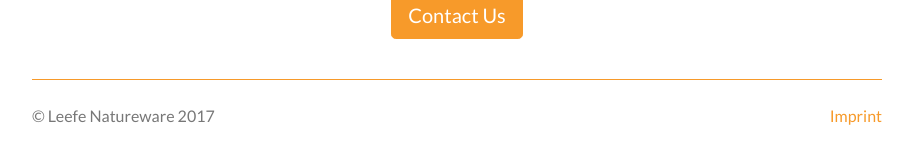
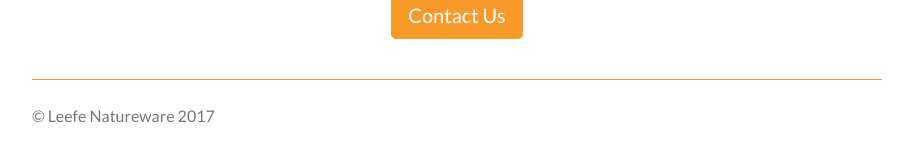
Before and after one commit to akshatkedia/leefe.co, a Jekyll site: the page built from home.markdown, in a window 1280 px wide. Shown: the part 1038-1203 px from the top of the page, without its empty margins (183-1096 px from the left). Built offline with Jekyll 4.4.1, drawn with Linux system fonts in a browser that asks for light colours.

Commit message:
remove imprint from footer

```diff
--- a/_layouts/default.html
+++ b/_layouts/default.html
@@ -32,11 +32,6 @@
         <div class="row">
           <div class="col">
             <p>&copy; {{ site.title }} 2017</p>
-          </div>
-          <div class="col">
-            <p class="text-right">
-              <a href="/imprint">Imprint</a>
-            </p>
           </div>
         </div>
       </footer>
```
